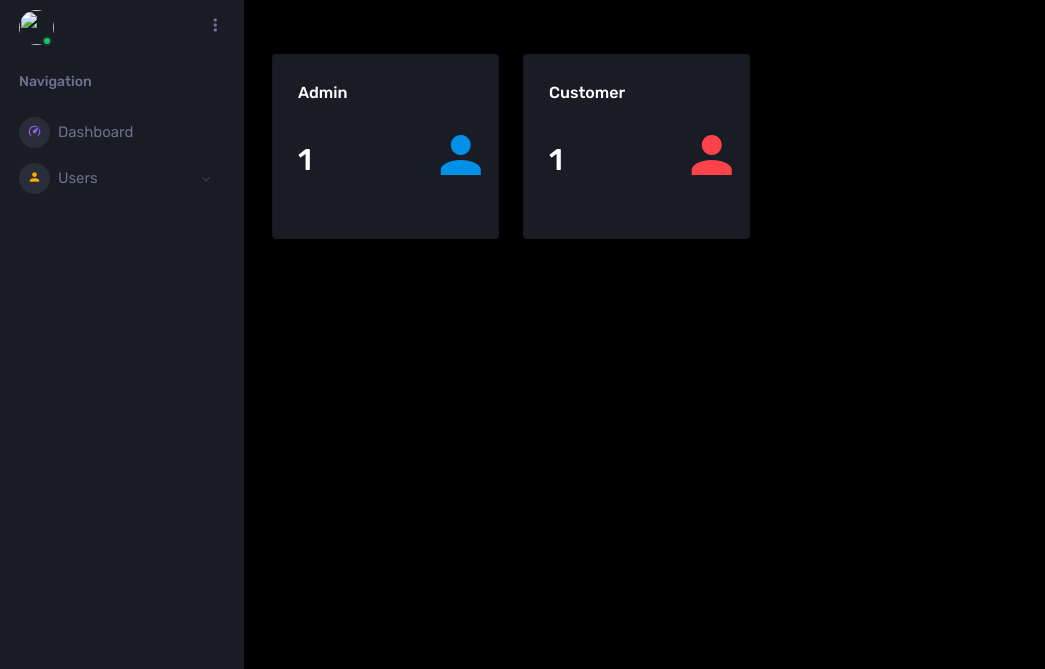
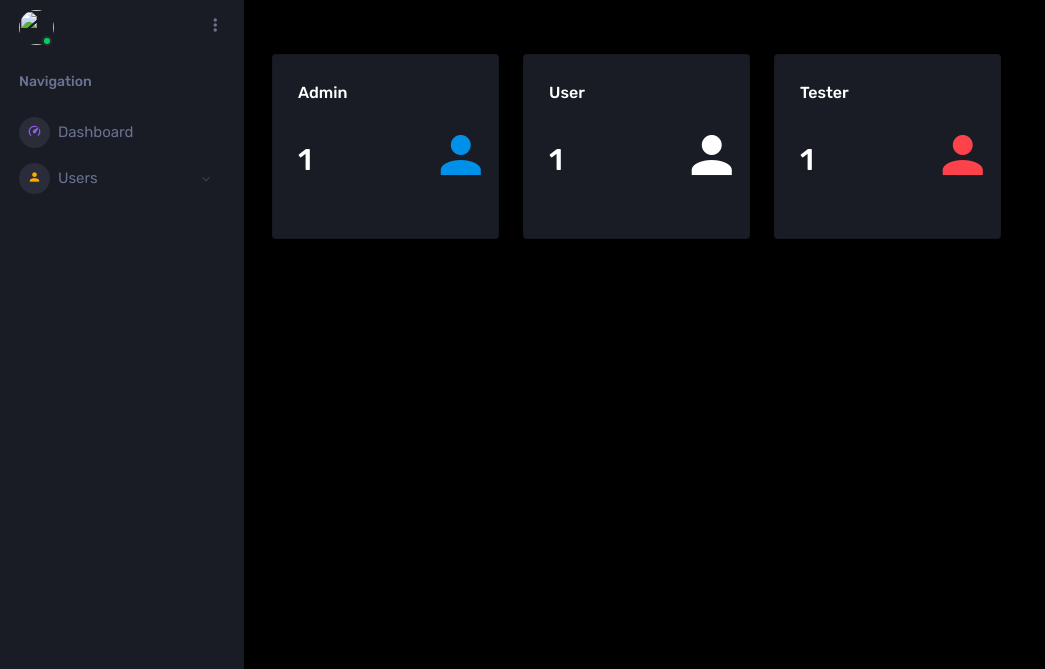
Before and after one commit to githcross/UsersDashboard, a Django app: template templates/users/home.html in a window 1280 px wide. Shown: the part 70-739 px from the top of the page, without its empty margins (0-1045 px from the left). Run offline with Django 4.2, Linux system fonts and the light colour scheme; the template is opened without the code that fills it: most values are stand-ins (such as "Sample title", 1, 10 or a date in 2020); some libraries are stand-ins or nearby versions.

Commit message:
dynamically rol v1.0.1
At this point works dynamically pulling from the DB the roles. in the next versión we want to create a new form to manage roles.

```diff
--- a/templates/users/home.html
+++ b/templates/users/home.html
@@ -23,11 +23,28 @@
               <div class="col-sm-3 grid-margin">
                 <div class="card">
                   <div class="card-body">
-                    <h5>Customer</h5>
+                    <h5>User</h5>
                     <div class="row">
                       <div class="col-8 col-sm-12 col-xl-8 my-auto">
                         <div class="d-flex d-sm-block d-md-flex align-items-center">
-                          <h2 class="mb-0">{{ c_count }}</h2>
+                          <h2 class="mb-0">{{ u_count }}</h2>
+                        </div>
+                      </div>
+                      <div class="col-4 col-sm-12 col-xl-4 text-center text-xl-right">
+                        <i class="icon-lg mdi mdi-account text-center ml-auto"></i>
+                      </div>
+                    </div>
+                  </div>
+                </div>
+              </div>
+              <div class="col-sm-3 grid-margin">
+                <div class="card">
+                  <div class="card-body">
+                    <h5>Tester</h5>
+                    <div class="row">
+                      <div class="col-8 col-sm-12 col-xl-8 my-auto">
+                        <div class="d-flex d-sm-block d-md-flex align-items-center">
+                          <h2 class="mb-0">{{ t_count }}</h2>
                         </div>
                       </div>
                       <div class="col-4 col-sm-12 col-xl-4 text-center text-xl-right">
```
Also changed, not shown: users/views.py (+5 -3 lines), db.sqlite3.
